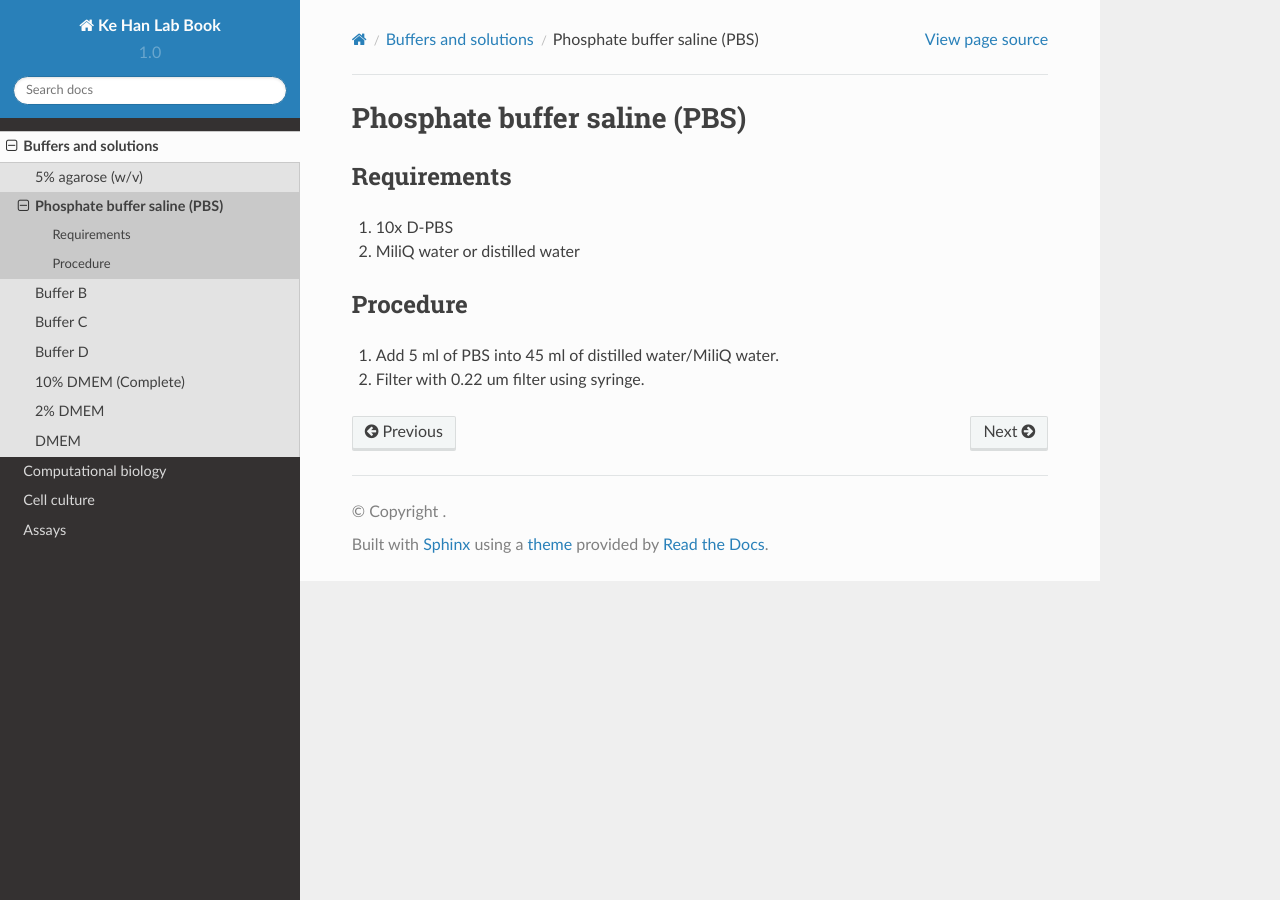
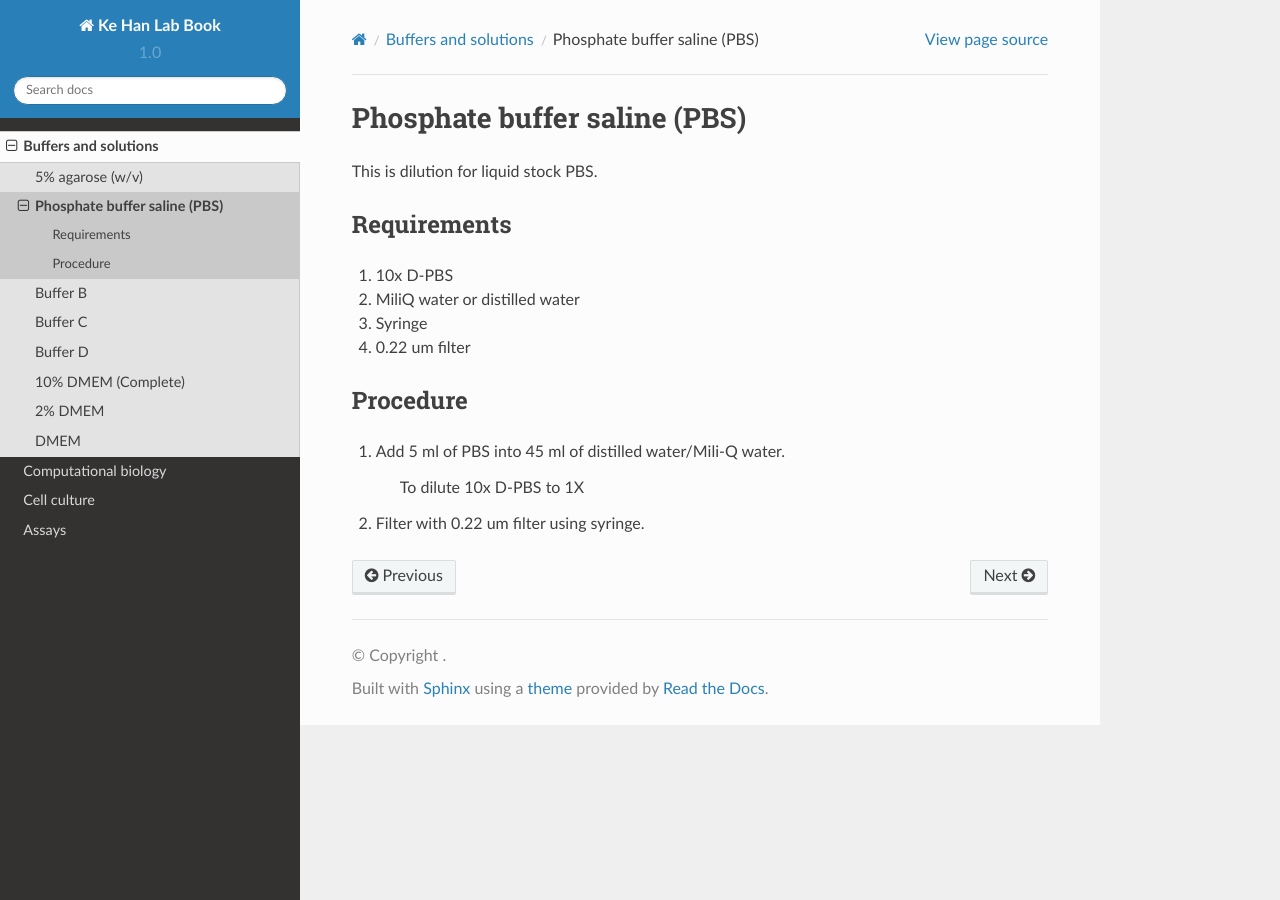
Before and after one commit to kehantan/labbook, a Sphinx documentation site: the page built from docs/buffers_solutions/phosphate_buffer_saline.rst, in a window 1280 px wide. Built offline with Sphinx 7.4.7 and the Read the Docs theme 2.0.0, drawn with Linux system fonts in a browser that asks for light colours.

Commit message:
Update phosphate_buffer_saline.rst

```diff
--- a/docs/buffers_solutions/phosphate_buffer_saline.rst
+++ b/docs/buffers_solutions/phosphate_buffer_saline.rst
@@ -1,12 +1,19 @@
 Phosphate buffer saline (PBS)
 =============================
+
+This is dilution for liquid stock PBS.
 
 Requirements
 ------------
 #. 10x D-PBS
 #. MiliQ water or distilled water
+#. Syringe
+#. 0.22 um filter
 
 Procedure
 ---------
-#. Add 5 ml of PBS into 45 ml of distilled water/MiliQ water.
+#. Add 5 ml of PBS into 45 ml of distilled water/Mili-Q water.
+
+    To dilute 10x D-PBS to 1X
+
 #. Filter with 0.22 um filter using syringe.
```
